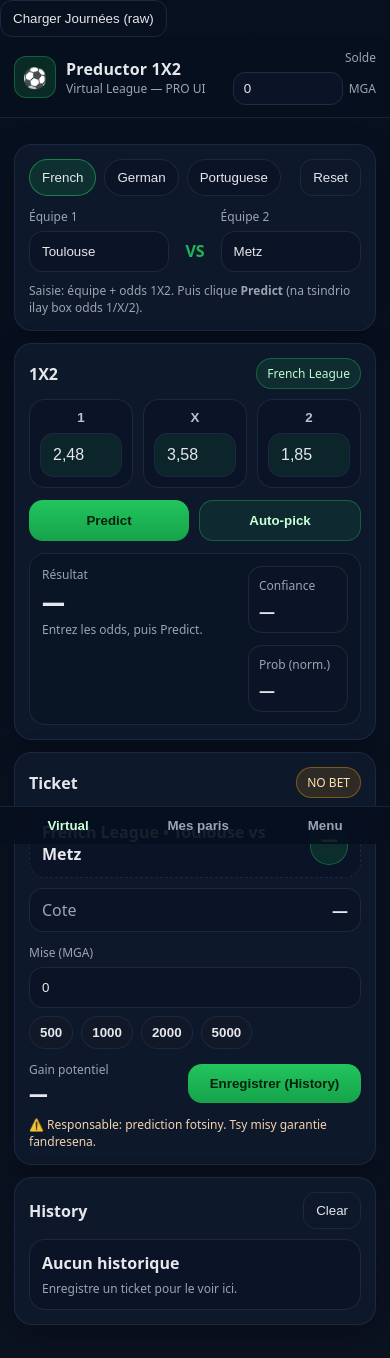
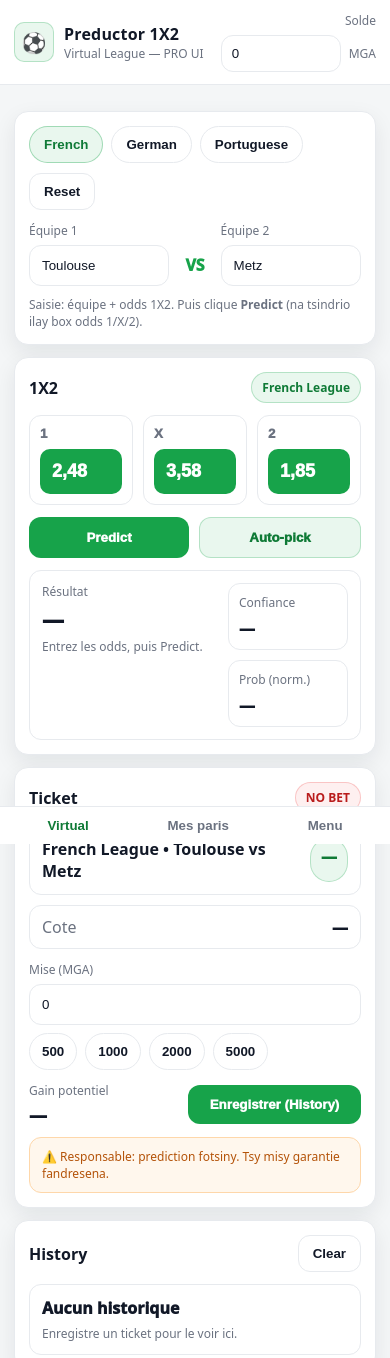
Before and after one commit to Tsila20/predictor-1x2, a plain HTML site: page index.html in a window 390 px wide. Shown: the top 1358 px of the page. Drawn offline with Linux system fonts and the light colour scheme.

Commit message:
Refactor styles in style.css for better design
Updated CSS variables and styles for improved design consistency and responsiveness.

```diff
--- a/style.css
+++ b/style.css
@@ -1,29 +1,33 @@
 :root{
-  --bg:#0b1220;
-  --card:#0f1a2d;
-  --border:#1f2a44;
-  --text:#e5e7eb;
-  --muted:#9aa4b2;
-  --green:#22c55e;
-  --green2:#16a34a;
-  --red:#ef4444;
-  --amber:#f59e0b;
-  --chip:#111827;
+  --bg:#f4f6f7;
+  --card:#ffffff;
+  --border:#e7eaee;
+  --text:#111827;
+  --muted:#6b7280;
+
+  --green:#17a34a;      /* Bet-like green */
+  --greenDark:#0f7a36;
+  --greenSoft:#e9f7ee;
+
+  --danger:#ef4444;
+  --shadow: 0 8px 22px rgba(16,24,40,0.08);
 }
 
 *{box-sizing:border-box}
 body{
   margin:0;
-  background:linear-gradient(180deg,#07101f, #0b1220);
+  background:var(--bg);
   color:var(--text);
   font-family:system-ui, -apple-system, Segoe UI, Roboto, Arial, sans-serif;
 }
 
+/* hide old floating button look */
+.float-top{ display:none; }
+
 .topbar{
   position:sticky; top:0; z-index:10;
-  background:rgba(7,16,31,0.9);
-  backdrop-filter: blur(10px);
-  border-bottom:1px solid rgba(31,42,68,0.7);
+  background:#ffffff;
+  border-bottom:1px solid var(--border);
   display:flex;
   justify-content:space-between;
   gap:12px;
@@ -32,92 +36,104 @@
 
 .brand{display:flex; gap:10px; align-items:center}
 .logo{
-  width:42px; height:42px;
-  border-radius:12px;
-  background:rgba(34,197,94,0.15);
+  width:40px; height:40px;
+  border-radius:10px;
+  background:var(--greenSoft);
+  border:1px solid rgba(23,163,74,0.25);
   display:flex; align-items:center; justify-content:center;
-  border:1px solid rgba(34,197,94,0.35);
   font-size:20px;
 }
-.title{font-weight:800; letter-spacing:.2px}
+.title{font-weight:900; letter-spacing:.2px}
 .subtitle{font-size:12px; color:var(--muted)}
 
-.wallet{
-  display:flex; flex-direction:column; align-items:flex-end; gap:6px;
-}
+.wallet{display:flex; flex-direction:column; align-items:flex-end; gap:6px}
 .wallet-label{font-size:12px; color:var(--muted)}
-.wallet-row{display:flex; align-items:center; gap:6px}
+.wallet-row{display:flex; align-items:center; gap:8px}
 .balance-input{
-  width:110px;
-  padding:8px 10px;
+  width:120px;
+  padding:10px 10px;
   border-radius:12px;
-  background:#0b1326;
+  background:#ffffff;
   border:1px solid var(--border);
   color:var(--text);
 }
 .currency{font-size:12px; color:var(--muted)}
 
-.wrap{
-  padding:14px;
-  max-width:980px;
-  margin:0 auto;
-}
+.wrap{padding:14px; max-width:980px; margin:0 auto}
 
+/* cards -> like white panels */
 .card{
-  background:rgba(15,26,45,0.9);
-  border:1px solid rgba(31,42,68,0.9);
-  border-radius:18px;
+  background:var(--card);
+  border:1px solid var(--border);
+  border-radius:14px;
   padding:14px;
   margin:12px 0;
-  box-shadow: 0 10px 30px rgba(0,0,0,0.25);
+  box-shadow: var(--shadow);
 }
 
 .card-head{
-  display:flex; align-items:center; justify-content:space-between;
-  gap:10px;
-  margin-bottom:10px;
+  display:flex; align-items:center; justify-content:space-between; gap:10px;
+  margin-bottom:12px;
 }
-.card-title{font-weight:800}
+.card-title{font-weight:900}
 
+/* Bet-like league pill */
 .pill{
   padding:6px 10px;
   border-radius:999px;
-  border:1px solid rgba(34,197,94,0.35);
-  background:rgba(34,197,94,0.12);
-  color:#bff7cf;
+  border:1px solid rgba(23,163,74,0.25);
+  background:var(--greenSoft);
+  color:var(--greenDark);
   font-size:12px;
-}
-.pill-warn{
-  border-color: rgba(245,158,11,0.4);
-  background: rgba(245,158,11,0.14);
-  color:#ffe2b3;
+  font-weight:800;
 }
 
-.row{display:flex; justify-content:space-between; align-items:center; gap:10px; flex-wrap:wrap}
+/* NO BET / READY */
+.pill-warn{
+  border:1px solid rgba(239,68,68,0.25);
+  background:rgba(239,68,68,0.08);
+  color:#b91c1c;
+}
 
+/* top row */
+.row{
+  display:flex;
+  justify-content:space-between;
+  align-items:center;
+  gap:10px;
+  flex-wrap:wrap;
+}
+
+/* league segmented like Bet261 tabs */
 .seg{
-  display:flex; gap:8px; flex-wrap:wrap;
+  display:flex;
+  gap:8px;
+  flex-wrap:wrap;
 }
 .seg-btn{
-  padding:10px 12px;
+  padding:10px 14px;
   border-radius:999px;
-  border:1px solid rgba(31,42,68,0.9);
-  background:#0b1326;
+  border:1px solid var(--border);
+  background:#ffffff;
   color:var(--text);
+  font-weight:900;
 }
 .seg-btn.active{
-  border-color: rgba(34,197,94,0.55);
-  background: rgba(34,197,94,0.14);
+  border-color: rgba(23,163,74,0.35);
+  background: var(--greenSoft);
+  color: var(--greenDark);
 }
 
 .ghost{
-  padding:10px 12px;
+  padding:10px 14px;
   border-radius:12px;
-  border:1px solid rgba(31,42,68,0.9);
-  background:transparent;
+  border:1px solid var(--border);
+  background:#ffffff;
   color:var(--text);
+  font-weight:900;
 }
 
+/* match inputs */
 .match{
   margin-top:12px;
   display:grid;
@@ -125,20 +141,26 @@
   gap:10px;
   align-items:end;
 }
-.team label{display:block; font-size:12px; color:var(--muted); margin-bottom:6px}
+.team label{
+  display:block;
+  font-size:12px;
+  color:var(--muted);
+  margin-bottom:6px
+}
 .input{
   width:100%;
   padding:12px 12px;
-  border-radius:14px;
-  border:1px solid rgba(31,42,68,0.9);
-  background:#0b1326;
+  border-radius:12px;
+  border:1px solid var(--border);
+  background:#ffffff;
   color:var(--text);
   outline:none;
 }
 .vs{
-  font-weight:900;
-  color:rgba(34,197,94,0.9);
+  font-weight:1000;
+  color:var(--green);
   padding:0 6px 10px;
+  text-align:center;
 }
 
 .small-note{
@@ -147,119 +169,140 @@
   color:var(--muted);
 }
 
+/* odds section like Bet261: green blocks */
 .odds-grid{
   display:grid;
   grid-template-columns: repeat(3, 1fr);
   gap:10px;
 }
+
 .oddbox{
-  border:1px solid rgba(31,42,68,0.9);
-  border-radius:16px;
-  background:#0b1326;
+  border:1px solid var(--border);
+  border-radius:12px;
+  background:#ffffff;
   padding:10px;
+  text-align:left;
 }
+
 .oddlabel{
-  font-weight:900;
-  color:#b9c2d0;
-  margin-bottom:8px;
+  font-weight:1000;
+  color:var(--muted);
+  margin-bottom:8px
 }
 .oddinput{
   width:100%;
   padding:12px 12px;
-  border-radius:14px;
-  border:1px solid rgba(31,42,68,0.9);
-  background:rgba(34,197,94,0.10);
-  color:var(--text);
-  font-size:16px;
+  border-radius:10px;
+  border:0;
+  background: var(--green);
+  color:#ffffff;
+  font-size:18px;
+  font-weight:1000;
   outline:none;
 }
+.oddinput::placeholder{ color: rgba(255,255,255,0.85); }
 
-.actions{display:flex; gap:10px; margin-top:12px}
+/* buttons */
+.actions{
+  display:flex;
+  gap:10px;
+  margin-top:12px;
+}
+
 .primary{
   flex:1;
   padding:12px 12px;
-  border-radius:14px;
+  border-radius:12px;
   border:0;
-  background: linear-gradient(180deg, var(--green), var(--green2));
-  color:#06210f;
-  font-weight:900;
+  background: var(--green);
+  color:#ffffff;
+  font-weight:1000;
 }
+.primary:active{ transform: scale(0.99); }
+
 .secondary{
   flex:1;
   padding:12px 12px;
-  border-radius:14px;
-  border:1px solid rgba(34,197,94,0.35);
-  background: rgba(34,197,94,0.10);
-  color:#caffd7;
-  font-weight:800;
+  border-radius:12px;
+  border:1px solid rgba(23,163,74,0.25);
+  background: var(--greenSoft);
+  color: var(--greenDark);
+  font-weight:1000;
 }
 
+/* prediction panel -> light */
 .pred{
   margin-top:12px;
   display:flex;
   justify-content:space-between;
   gap:10px;
   padding:12px;
-  border-radius:16px;
-  border:1px solid rgba(31,42,68,0.9);
-  background: rgba(7,16,31,0.5);
+  border-radius:12px;
+  border:1px solid var(--border);
+  background:#ffffff;
 }
 .pred-title{font-size:12px; color:var(--muted)}
 .pred-main{font-size:22px; font-weight:1000; margin-top:4px}
 .pred-sub{font-size:12px; color:var(--muted); margin-top:4px}
-.pred-right{display:flex; gap:12px}
+
+.pred-right{display:flex; gap:10px}
 .pred-kpi{
-  min-width:110px;
-  border:1px solid rgba(31,42,68,0.9);
-  background:#0b1326;
+  min-width:120px;
+  border:1px solid var(--border);
+  background:#ffffff;
   padding:10px;
-  border-radius:14px;
+  border-radius:12px;
 }
 .kpi-label{font-size:12px; color:var(--muted)}
-.kpi-value{font-weight:900; margin-top:6px}
+.kpi-value{font-weight:1000; margin-top:6px}
 
+/* Ticket */
 .slip-line{
-  display:flex; justify-content:space-between; gap:10px;
-  border:1px dashed rgba(31,42,68,0.9);
-  background: rgba(7,16,31,0.35);
-  border-radius:16px;
+  display:flex;
+  justify-content:space-between;
+  gap:10px;
+  border:1px solid var(--border);
+  background:#ffffff;
+  border-radius:12px;
   padding:12px;
 }
-.slip-match{font-weight:800}
+.slip-match{font-weight:900}
 .slip-pick{
   font-weight:1000;
   padding:6px 10px;
   border-radius:999px;
-  border:1px solid rgba(34,197,94,0.35);
-  background: rgba(34,197,94,0.14);
-  color:#caffd7;
+  border:1px solid rgba(23,163,74,0.25);
+  background: var(--greenSoft);
+  color: var(--greenDark);
 }
 
 .slip-odds{
   display:flex; justify-content:space-between;
   margin-top:10px;
   padding:10px 12px;
-  border-radius:14px;
-  border:1px solid rgba(31,42,68,0.9);
-  background:#0b1326;
+  border-radius:12px;
+  border:1px solid var(--border);
+  background:#ffffff;
 }
 .slip-odds-left{color:var(--muted)}
-.slip-odds-right{font-weight:900}
+.slip-odds-right{font-weight:1000}
 
 .stake{margin-top:12px}
 .stake label{display:block; font-size:12px; color:var(--muted); margin-bottom:6px}
 .stake-hints{display:flex; gap:8px; flex-wrap:wrap; margin-top:8px}
 .chip{
-  padding:8px 10px;
+  padding:10px 12px;
   border-radius:999px;
-  border:1px solid rgba(31,42,68,0.9);
-  background:var(--chip);
+  border:1px solid var(--border);
+  background:#ffffff;
   color:var(--text);
-  font-weight:800;
+  font-weight:900;
 }
+.chip:active{ transform: scale(0.99); }
 
 .slip-footer{
-  display:flex; gap:10px; align-items:center; margin-top:12px; flex-wrap:wrap;
+  display:flex; gap:10px; align-items:center;
+  margin-top:12px; flex-wrap:wrap;
 }
 .payout{flex:1}
 .payout-label{font-size:12px; color:var(--muted)}
@@ -268,42 +311,42 @@
 .danger-note{
   margin-top:10px;
   font-size:12px;
-  color:#ffddb3;
-  opacity:.95;
+  color:#b45309;
+  background:#fff7ed;
+  border:1px solid #fed7aa;
+  padding:10px 12px;
+  border-radius:12px;
 }
 
-.history{
-  display:flex;
-  flex-direction:column;
-  gap:10px;
-}
+/* History */
+.history{display:flex; flex-direction:column; gap:10px}
 .hist-item{
-  border:1px solid rgba(31,42,68,0.9);
-  background:#0b1326;
-  border-radius:16px;
+  border:1px solid var(--border);
+  background:#ffffff;
+  border-radius:12px;
   padding:12px;
 }
 .hist-top{display:flex; justify-content:space-between; gap:10px; align-items:center}
-.hist-match{font-weight:900}
+.hist-match{font-weight:1000}
 .hist-meta{font-size:12px; color:var(--muted); margin-top:6px}
 
+/* bottom nav like Bet261 */
 .bottom{
   position:sticky; bottom:0;
-  background:rgba(7,16,31,0.92);
-  border-top:1px solid rgba(31,42,68,0.7);
+  background:#ffffff;
+  border-top:1px solid var(--border);
   display:flex;
   justify-content:space-around;
   padding:10px 8px;
 }
 .navbtn{
-  background:transparent;
-  border:0;
+  background:transparent; border:0;
   color:var(--muted);
-  font-weight:800;
+  font-weight:900;
 }
-.navbtn.active{ color:#caffd7; }
+.navbtn.active{ color: var(--greenDark); }
 
 @media (max-width:420px){
   .pred-right{flex-direction:column}
-  .pred-kpi{min-width:100px}
+  .pred-kpi{min-width:120px}
 }
```
